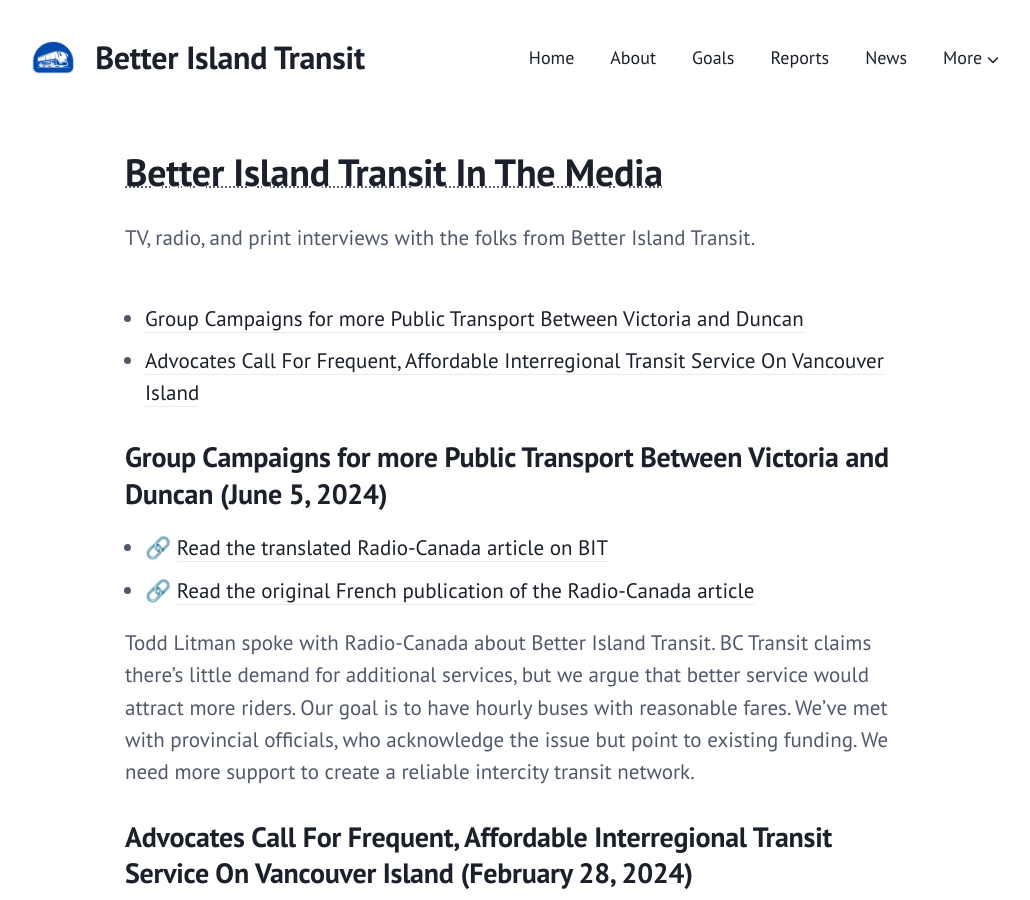
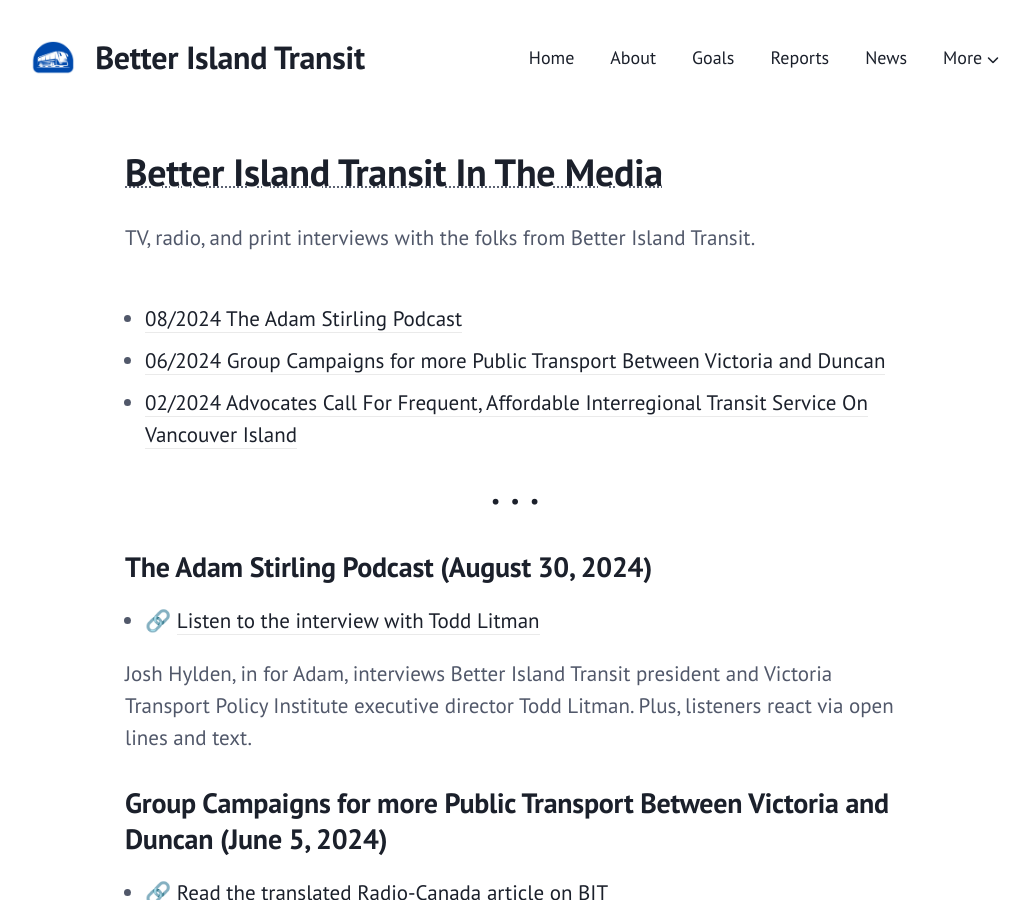
Before and after one commit to STNanaimo/better-island-transit, a Jekyll site: the page built from _pages/media.md, in a window 1280 px wide and 900 px high. Shown: the whole window, without its empty margins (125-1155 px from the left). Built offline with Jekyll 4.4.1, drawn with Linux system fonts in a browser that asks for light colours.

Commit message:
Add Adam Stirling podcast entry to Media list

```diff
--- a/_pages/media.md
+++ b/_pages/media.md
@@ -6,8 +6,17 @@
 # image: '/images/03.jpg'
 ---
 
-- [Group Campaigns for more Public Transport Between Victoria and Duncan](#group-campaigns-for-more-public-transport-between-victoria-and-duncan-june-5-2024)
-- [Advocates Call For Frequent, Affordable Interregional Transit Service On Vancouver Island](#advocates-call-for-frequent-affordable-interregional-transit-service-on-vancouver-island-february-28-2024)
+- [08/2024 The Adam Stirling Podcast](#the-adam-stirling-podcast-august-30-2024)
+- [06/2024 Group Campaigns for more Public Transport Between Victoria and Duncan](#group-campaigns-for-more-public-transport-between-victoria-and-duncan-june-5-2024)
+- [02/2024 Advocates Call For Frequent, Affordable Interregional Transit Service On Vancouver Island](#advocates-call-for-frequent-affordable-interregional-transit-service-on-vancouver-island-february-28-2024)
+
+---
+
+## The Adam Stirling Podcast (August 30, 2024)
+
+- 🔗 [Listen to the interview with Todd Litman](https://omny.fm/shows/cfax-1070/adam-stirling-hour-3-august-30-2024?in_playlist=adam-stirling)
+
+Josh Hylden, in for Adam, interviews Better Island Transit president and Victoria Transport Policy Institute executive director Todd Litman. Plus, listeners react via open lines and text.
 
 ## Group Campaigns for more Public Transport Between Victoria and Duncan (June 5, 2024)
 
```
